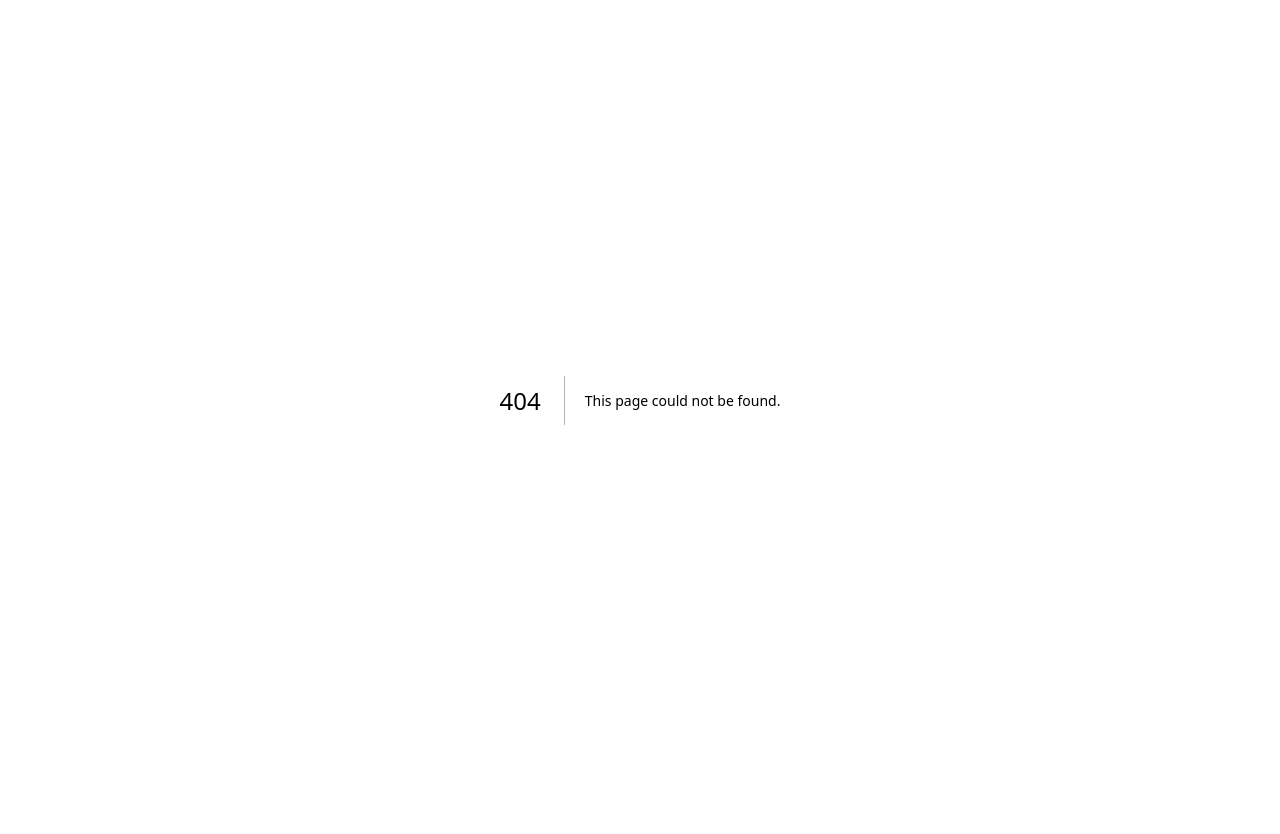
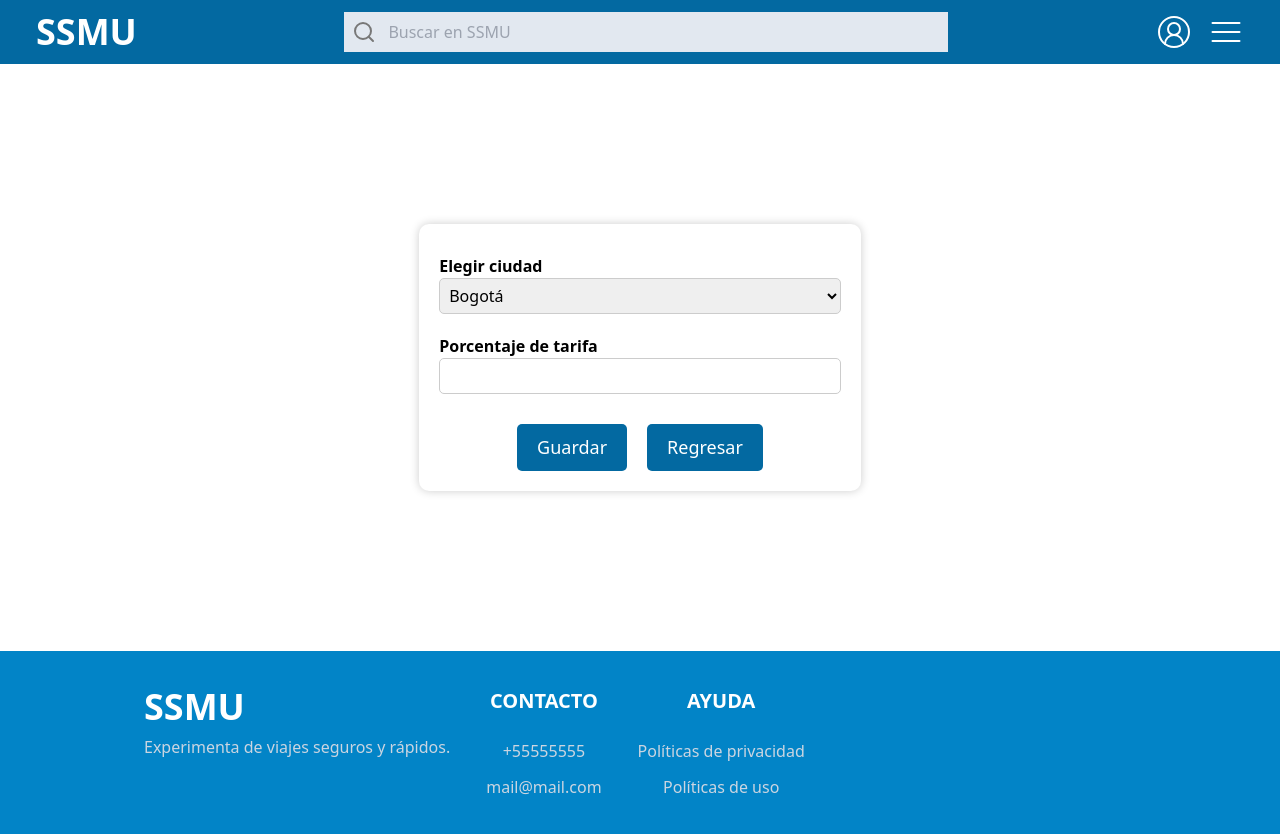
Before and after one commit to CodeF-ctory2023/front, a Next.js app: page /GestionFinanciera/Tarifas/PorCiudad in a window 1280 px wide. Before the commit this address had no page. Shown: the top 834 px of the page. Before the commit the page ends 800 px from the top, so only its background shows below. Built offline with nearby package versions, Linux system fonts and the light colour scheme.

Commit message:
feat: maqueta inicial de la definición de tarifas por ciudad

```diff
--- /dev/null
+++ b/pages/GestionFinanciera/Tarifas/PorCiudad/index.tsx
@@ -0,0 +1,49 @@
+import { Layout } from '@/components/GestionFinanciera/Layout';
+import styles from './styles.module.css';
+import { useRouter } from 'next/router';
+
+const PorCiudadPage = () => {
+  const router = useRouter();
+
+  return (
+    <Layout>
+      <div className={styles['column']}>
+        <div className={styles['form-group']}>
+          <label className={styles['label']} htmlFor={styles['ciudad']}>
+            Elegir ciudad
+          </label>
+          <select
+            className={styles['select']}
+            id={styles['ciudad']}
+            name={styles['ciudad']}
+          >
+            <option value={styles['bogota']}>Bogotá</option>
+            <option value={styles['medellin']}>Medellín</option>
+            <option value={styles['cali']}>Cali</option>
+          </select>
+        </div>
+
+        <div className={styles['form-group']}>
+          <label className={styles['label']} htmlFor={styles['texto']}>
+            Porcentaje de tarifa
+          </label>
+          <input
+            className={styles['input']}
+            type={styles['text']}
+            id={styles['texto']}
+            name={styles['texto']}
+          />
+        </div>
+
+        <div className={styles['buttons']}>
+          <button className={styles['button']}>Guardar</button>
+          <button className={styles['button']} onClick={() => router.back()}>
+            Regresar
+          </button>
+        </div>
+      </div>
+    </Layout>
+  );
+};
+
+export default PorCiudadPage;
--- /dev/null
+++ b/pages/GestionFinanciera/Tarifas/PorCiudad/styles.module.css
@@ -0,0 +1,167 @@
+/* Estilo para la barra de navegación */
+.navbar {
+  background-color: blue;
+  overflow: hidden;
+  width: 100%;
+  position: fixed;
+  top: 0;
+}
+
+/* Estilo para reducir la altura de la barra y hacerla más larga */
+.navbar-inner {
+  display: flex;
+  justify-content: space-between;
+  align-items: center;
+  padding: 10px 20px;
+  /* Aumenta el padding horizontal */
+}
+
+/* Estilo para los elementos a la izquierda */
+.navbar-left {
+  float: left;
+}
+
+/* Estilo para los elementos a la derecha */
+.navbar-right {
+  float: right;
+}
+
+/* Estilo para el título en la barra de navegación */
+.navbar-title {
+  color: white;
+  margin: 0;
+}
+
+/* Estilo para el botón de inicio de sesión y el menú desplegable */
+.large-button {
+  background-color: transparent;
+  border: none;
+  color: white;
+  font-size: 24px;
+  /* Aumenta el tamaño del texto */
+  cursor: pointer;
+}
+
+/* Estilo para la barra de búsqueda en el centro */
+.search-bar {
+  background-color: white;
+  border-radius: 20px;
+  display: flex;
+  align-items: center;
+  padding: 5px 10px;
+  flex-grow: 0.2;
+  /* Hace que ocupe el espacio restante */
+}
+
+.search-bar input[type="text"] {
+  border: none;
+  outline: none;
+  background: transparent;
+  width: 100%;
+  margin-left: 10px;
+  font-size: 18px;
+  /* Aumenta el tamaño del texto */
+}
+
+.search-bar i {
+  color: #555;
+  font-size: 24px;
+  /* Aumenta el tamaño del ícono */
+}
+
+/* Estilo para el menú desplegable */
+.dropdown {
+  position: relative;
+  display: inline-block;
+}
+
+.dropdown-content {
+  display: none;
+  position: absolute;
+  background-color: blue;
+  min-width: 160px;
+  z-index: 1;
+}
+
+.dropdown:hover .dropdown-content {
+  display: block;
+}
+
+.dropdown-content a {
+  color: white;
+  padding: 12px 16px;
+  text-decoration: none;
+  display: block;
+}
+
+.body {
+  display: flex;
+  justify-content: center;
+  align-items: center;
+  height: 100vh;
+  margin: 0;
+  font-family: Arial, sans-serif;
+  background-color: #f0f0f0;
+}
+
+.column {
+  text-align: center;
+  background-color: white;
+  padding: 20px;
+  border-radius: 10px;
+  box-shadow: 0px 0px 10px rgba(0, 0, 0, 0.2);
+  display: flex;
+  flex-direction: column;
+  align-items: center;
+}
+
+.form-group {
+  margin: 10px 0;
+  text-align: left;
+  width: 100%;
+}
+
+.label {
+  font-weight: bold;
+}
+
+.select,
+.input {
+  width: 100%;
+  padding: 5px;
+  border: 1px solid #ccc;
+  border-radius: 5px;
+  font-size: 16px;
+}
+
+.buttons {
+  margin-top: 20px;
+}
+
+.button {
+  padding: 10px 20px;
+  margin: 0 10px;
+  font-size: 18px;
+  background-color: rgb(3 105 161);
+  color: white;
+  border: none;
+  border-radius: 5px;
+  cursor: pointer;
+}
+
+.button:hover {
+  background-color: #0056b3;
+}
+
+.body {
+  margin: 0;
+  padding: 0;
+}
+
+.contenido {
+  min-height: calc(100vh - 100px);
+  /* Establece la altura mínima del contenido */
+  padding-bottom: 100px;
+  /* Ajusta el espacio en la parte inferior para la barra */
+  position: relative;
+}
```
